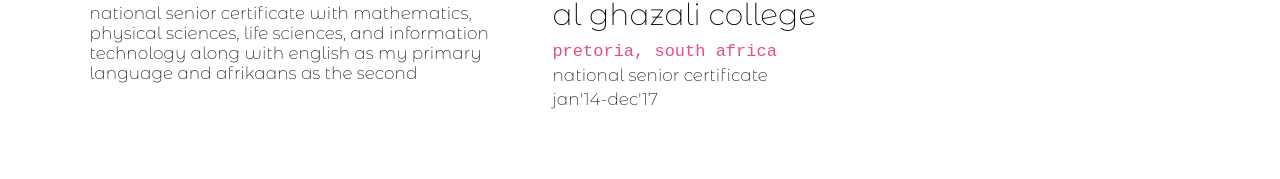
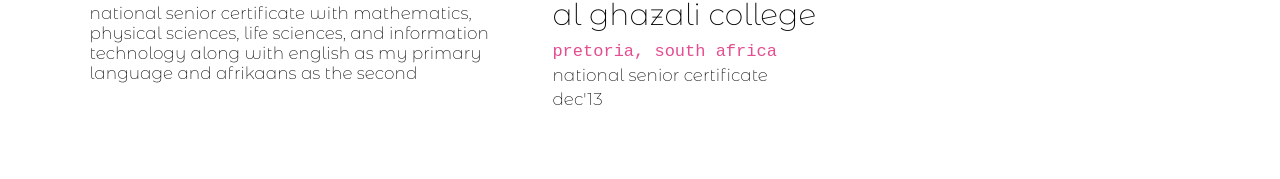
Before and after one commit to nabeelvalley/website, a React (Create React App) app: page /about in a window 1280 px wide. Shown: the part 1824-2003 px from the top of the page. Built offline with nearby package versions, Linux system fonts and the light colour scheme; a web font is replaced by a local one.

Commit message:
:bug: typo on Education section

```diff
--- a/src/About/About.js
+++ b/src/About/About.js
@@ -53,7 +53,7 @@
         heading="Al Ghazali College"
         location="Pretoria, South Africa"
         description="National Senior Certificate"
-        date="Jan'14-Dec'17"
+        date="Dec'13"
         body="national senior certificate with mathematics, physical sciences, life sciences, and information technology along with english as my primary language and afrikaans as the second"
         summaryAlignRight
     />
```
